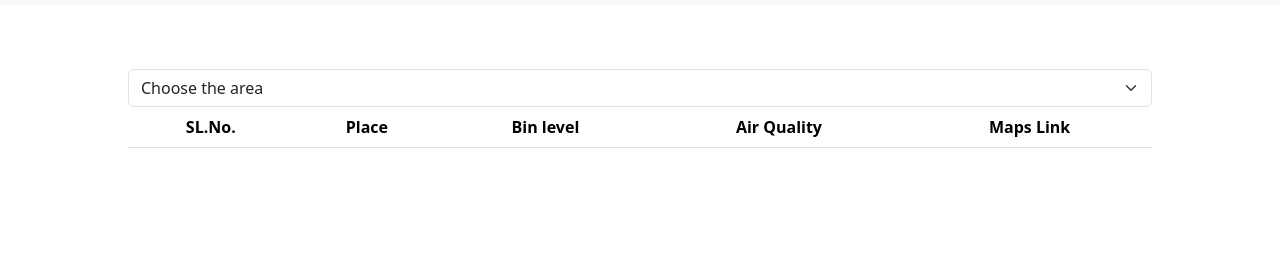
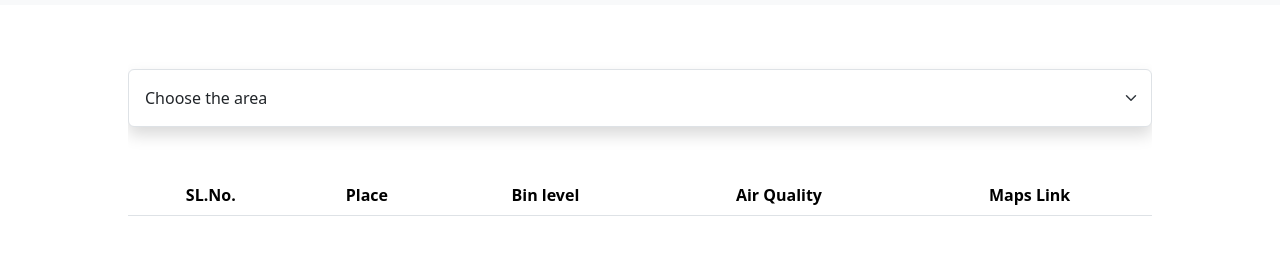
Before and after one commit to aerrojuakhil/waste-management-system, a plain HTML site: page public.html in a window 1280 px wide. Shown: the part 51-306 px from the top of the page. Drawn offline with nearby package versions, Linux system fonts and the light colour scheme.

Commit message:
Update public.html

```diff
--- a/public.html
+++ b/public.html
@@ -29,7 +29,7 @@
         </div>
     </nav>
     <div class = "forms">
-    <select class="form-select areas" aria-label="Default select example">
+    <select class="form-select areas shadow p-3 mb-5 bg-body rounded" aria-label="Default select example">
         <option selected>Choose the area</option>
         <option value="1">Thanjavur</option>
         <option value="2">Tiruchirappalli</option>
```
